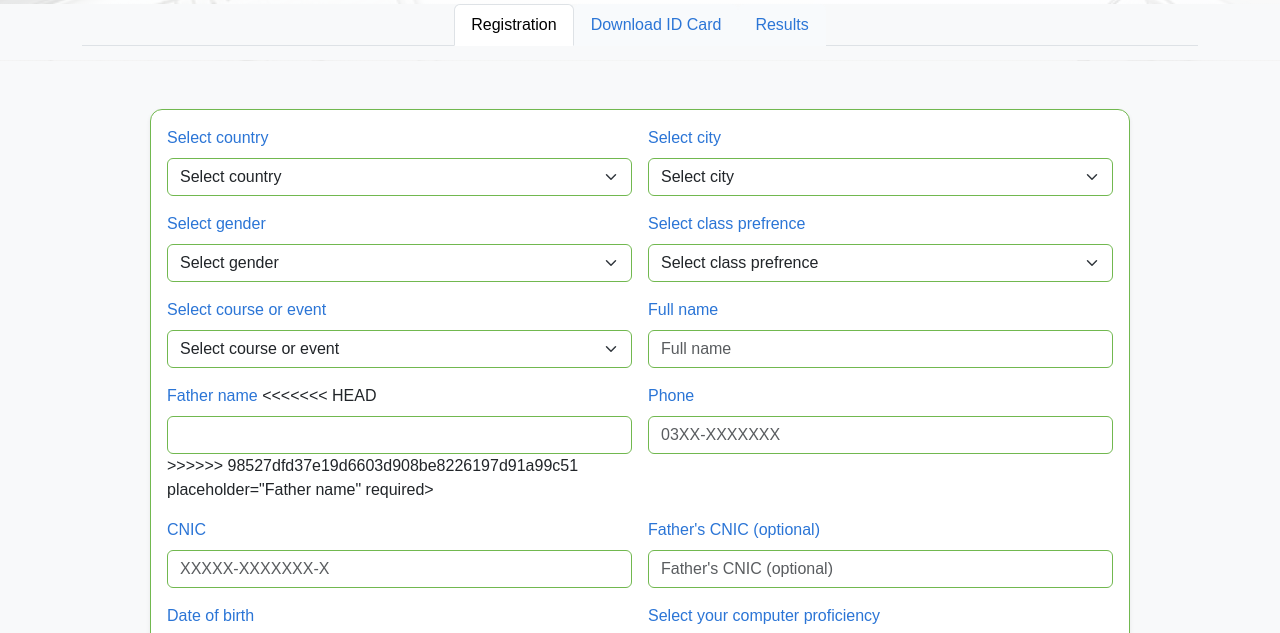
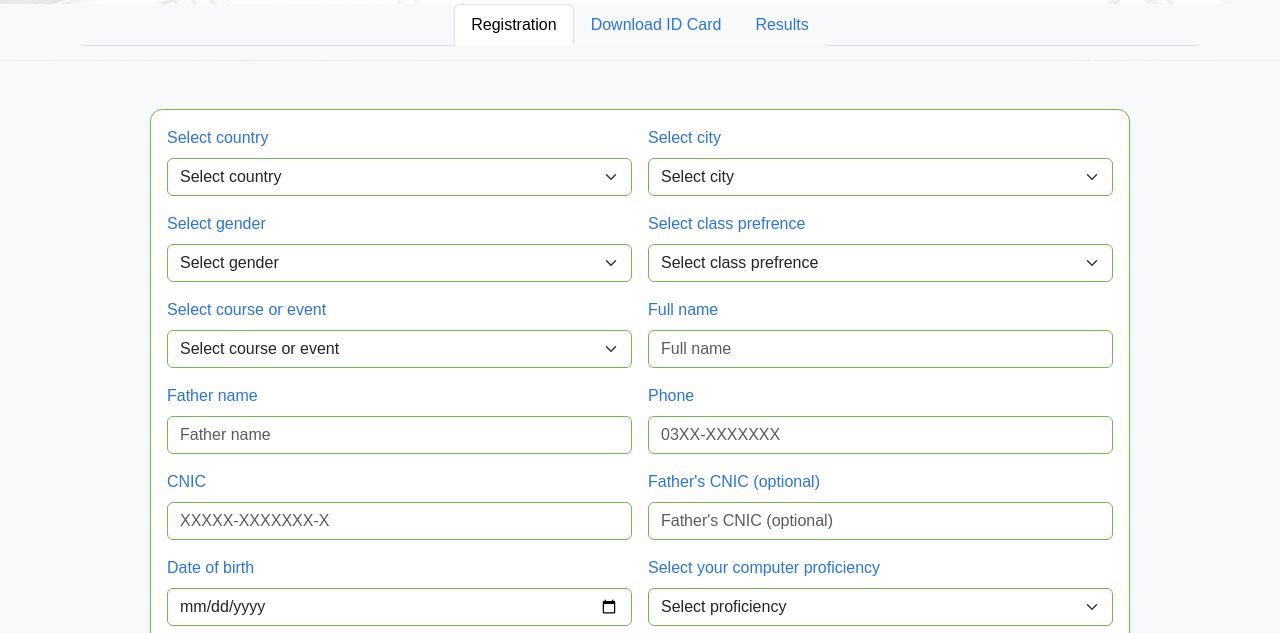
Before and after one commit to Amna7877/saylani-form, a plain HTML site: page index.html in a window 1280 px wide. Shown: the part 147-780 px from the top of the page. Drawn offline with nearby package versions, Linux system fonts and the light colour scheme.

```diff
--- a/index.html
+++ b/index.html
@@ -108,11 +108,7 @@
 
              <div class="col-md-6">
                 <label class="form-label">Father name</label>
-<<<<<<< HEAD
                 <input type="text" class="form-control" id="fatherName"
-=======
-                <input type="text" class="form-control" id="guardianName"
->>>>>>> 98527dfd37e19d6603d908be8226197d91a99c51
                 placeholder="Father name" required>
             <div class="invalid-feedback">Please enter father's name</div>
             </div>
```
